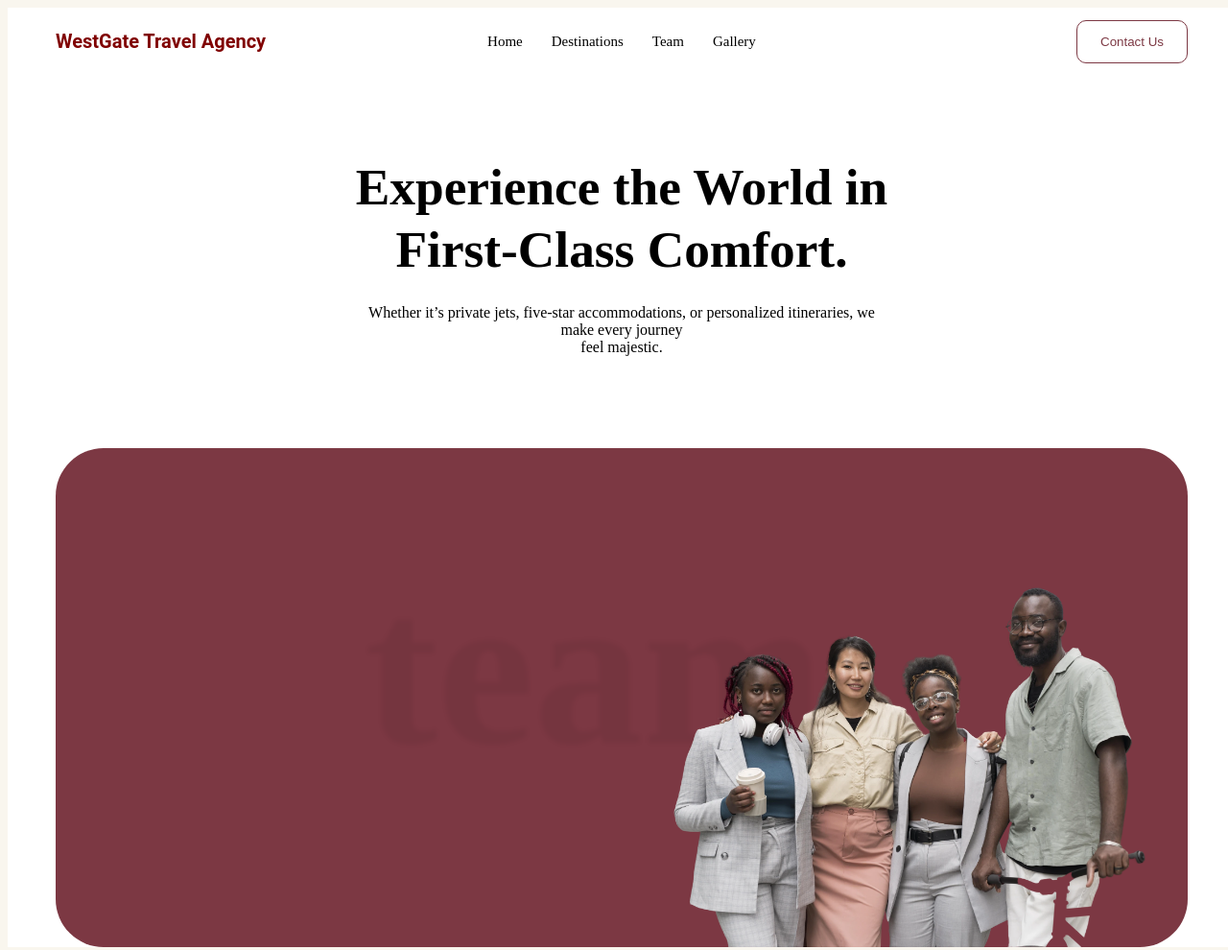
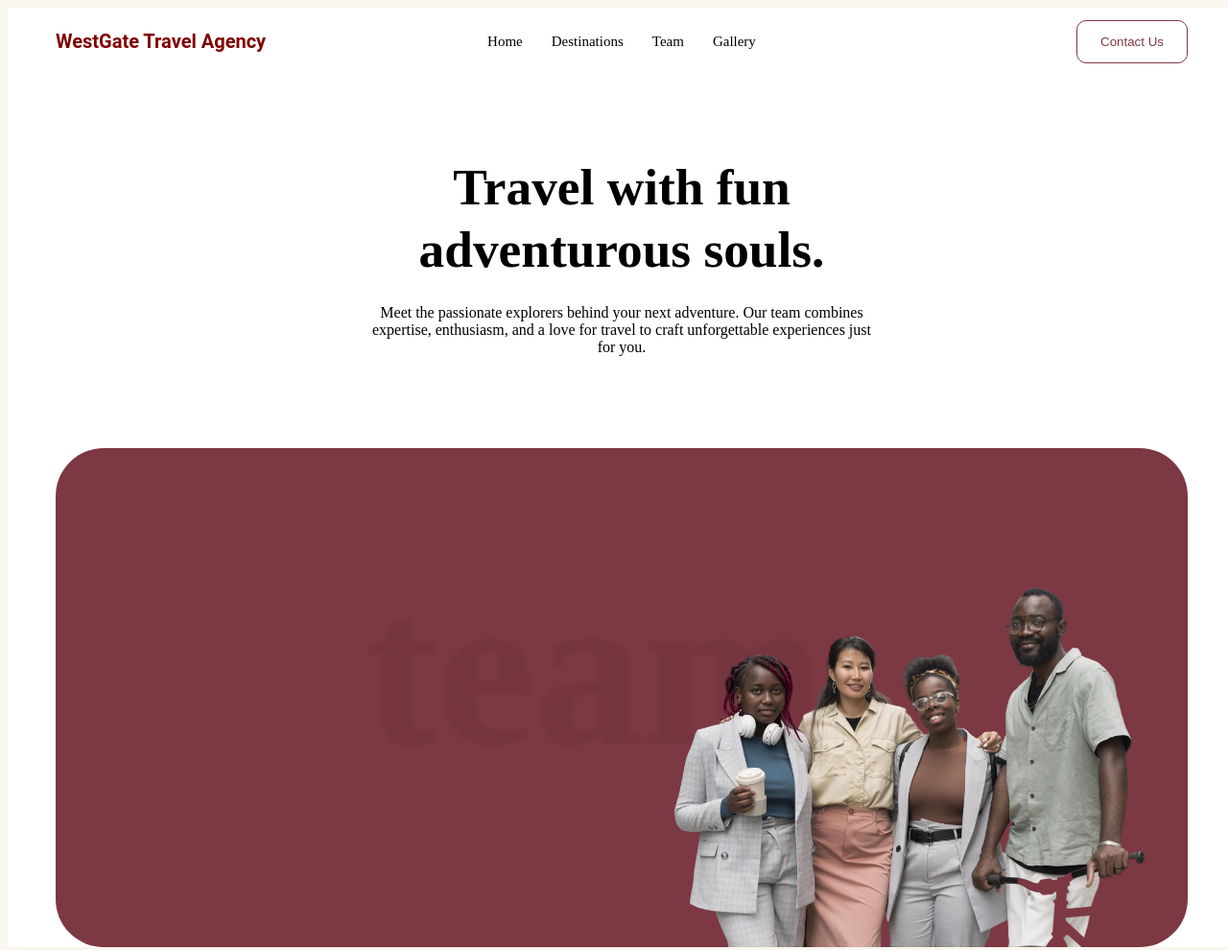
Before and after one commit to TechMessiah/school-course-work, a plain HTML site: page team.html in a window 1280 px wide. Shown: the top 990 px of the page at 96% size. Drawn offline with Linux system fonts and the light colour scheme.

Commit message:
Uploaded Files

```diff
--- a/team.html
+++ b/team.html
@@ -29,10 +29,11 @@
     <!-- lander -->
     <section class="lander">
       <div class="lander-text" style="width: 50%">
-        <h1>Experience the World in First-Class Comfort.</h1>
+        <h1>Travel with fun adventurous souls.</h1>
         <p>
-          Whether it’s private jets, five-star accommodations, or personalized
-          itineraries, we make every journey <br />feel majestic.
+          Meet the passionate explorers behind your next adventure. Our team
+          combines expertise, enthusiasm, and a love for travel to craft
+          unforgettable experiences just for you.
         </p>
       </div>
       <div class="hero-container">
```
Also changed, not shown: contact-us.html (+3 -3 lines), places.html (+3 -3 lines).
